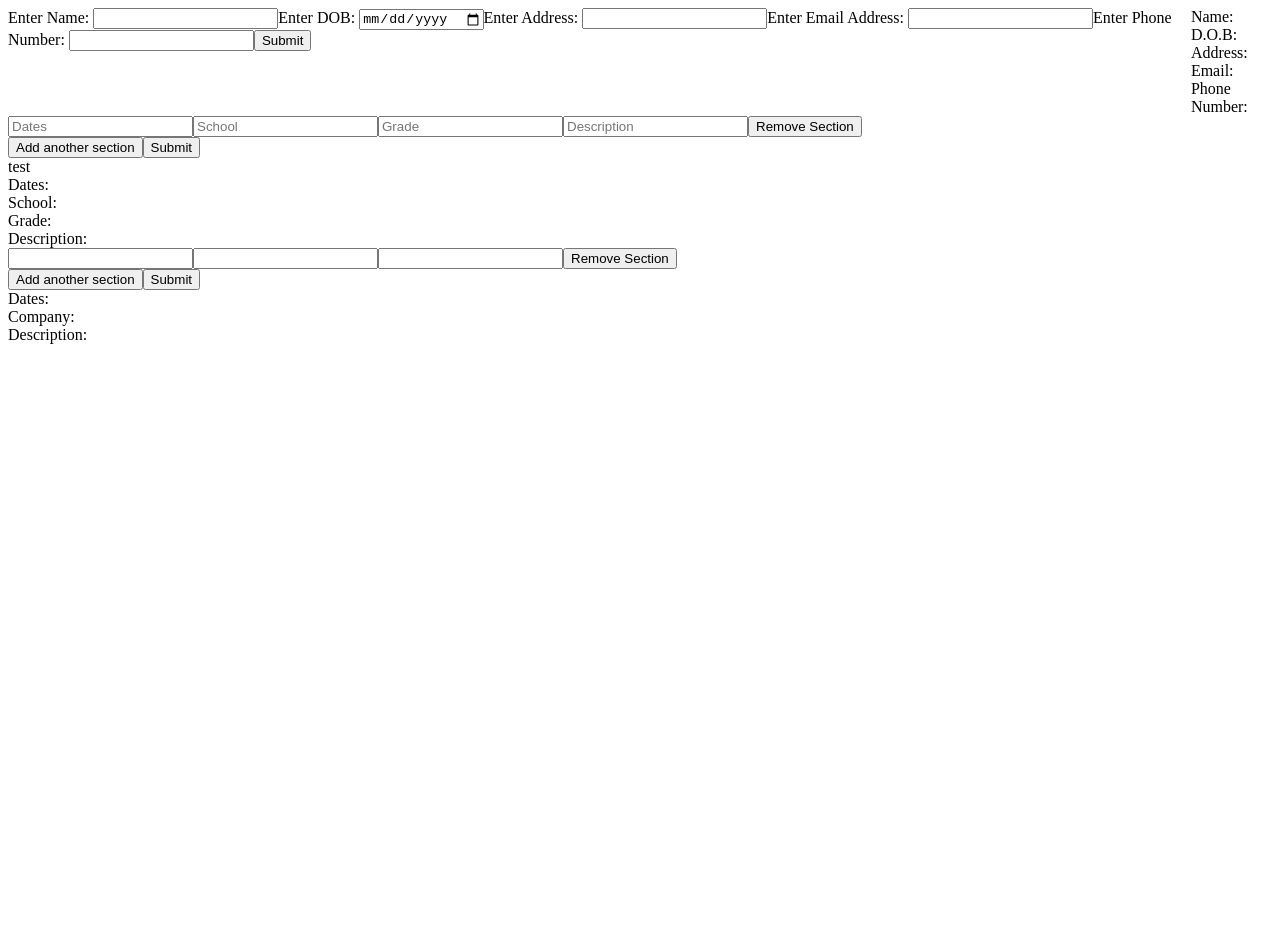
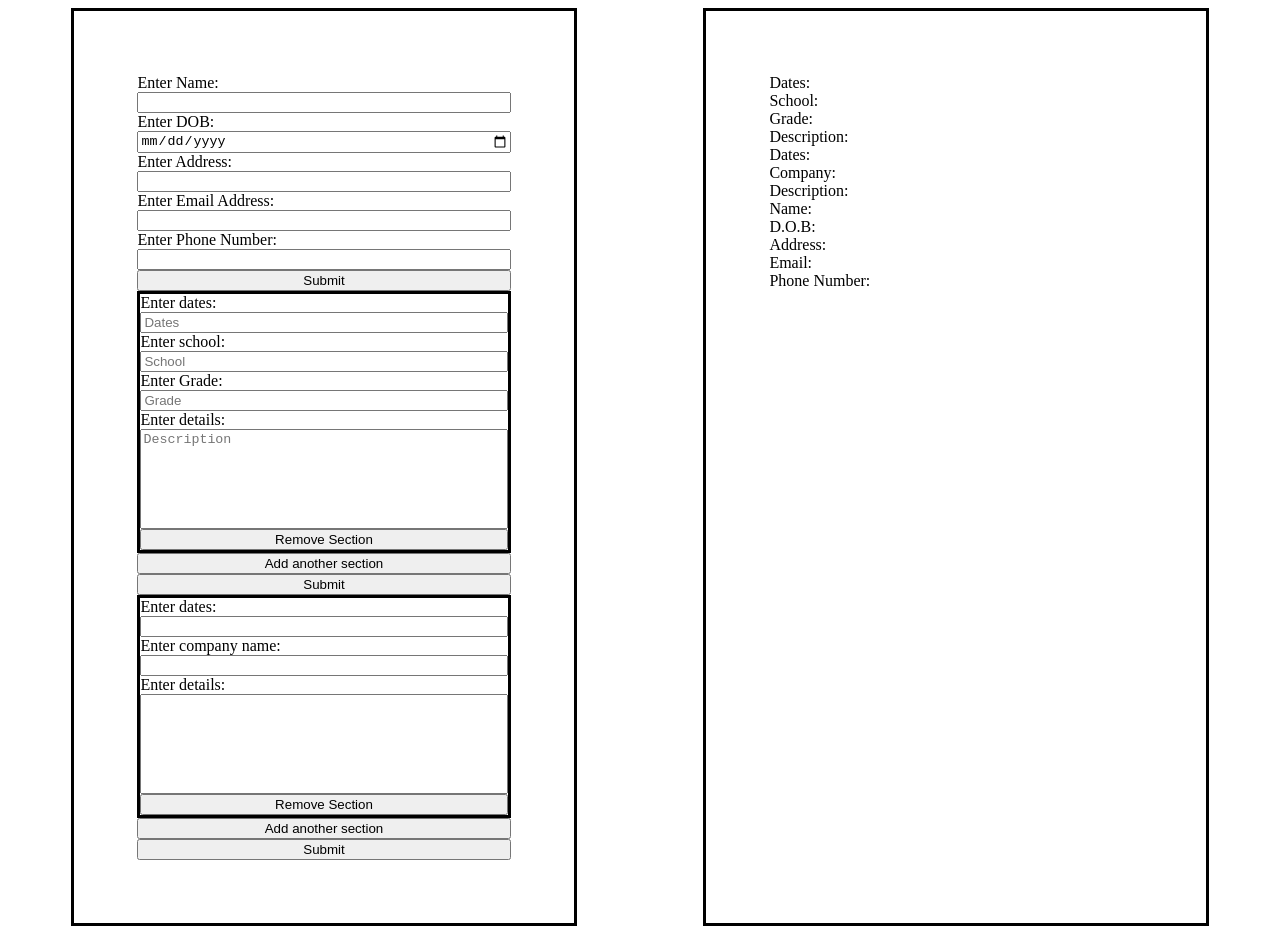
Before and after one commit to dunsd/cv-project, a React (Create React App) app: page / in a window 1280 px wide. Before the commit the page ends 800 px from the top, so only its background shows below. Built offline with nearby package versions, Linux system fonts and the light colour scheme.

Commit message:
Move css files, add styling to organise App

```diff
--- a/src/App.css
+++ b/src/App.css
@@ -3,5 +3,16 @@
 .mainSection {
     display: flex;
     justify-content: space-around;
+}
 
+.forms {
+    width: 40%;
+    border: solid black;
+    padding: 5%;
 }
+
+.displays {
+    width: 40%;
+    border: solid black;
+    padding: 5%;
+}
--- a/src/App.js
+++ b/src/App.js
@@ -74,23 +74,17 @@ const App = () => {
   return (
     <div>
       <div className='mainSection'>
+        <div className='forms'>
           <UserForm
             userInfo = {userInfo}
             handleSubmit = {handleUserSubmit}
             onUserChange = {onUserChange}
           />
-        <UserDetails
-        userInfo = {userInfo}
-        />
-      </div>
           <EducationForm
             eduInputs = {eduInputs}
             onEduChange = {onEduChange}
             removeEdu = {removeEdu}
             addEduSection={addEduSection}
-      />
-      <EducationDisplay
-        eduInputs={eduInputs}
           />
           <WorkForm
             workInputs = {workInputs}
@@ -98,9 +92,19 @@ const App = () => {
             removeWork = {removeWork}
             addWorkSection = {addWorkSection}
           />
+        </div>
+        <div className='displays'>
+        <EducationDisplay
+          eduInputs={eduInputs}
+        />
         <WorkDisplay
           workInputs={workInputs}
         />
+        <UserDetails
+          userInfo = {userInfo}
+        />
+        </div>
+      </div>
     </div>
   )
 }
--- a/src/components/EducationDisplay.js
+++ b/src/components/EducationDisplay.js
@@ -3,21 +3,21 @@ import React from "react";
 const EducationDisplay = ({eduInputs}) => {
 
     return (
-        <div> test {eduInputs.desc}
+        <div>
             {eduInputs.map((input, index) => {
                 return (
                 <div key={index}>
                      <div className="eduDates">
-                        Dates: {input.dates}
+                        Dates:<br />{input.dates}
                      </div>
                      <div className="eduSchool">
-                        School: {input.school}
+                        School:<br />{input.school}
                      </div>
                      <div className="eduGrade">
-                        Grade: {input.grade}
+                        Grade:<br />{input.grade}
                      </div>
                      <div className="eduDesc">
-                        Description: {input.desc}
+                        Description:<br />{input.desc}
                      </div>
                 </div>
                 )
--- a/src/components/EducationForm.js
+++ b/src/components/EducationForm.js
@@ -1,4 +1,5 @@
 import React from "react";
+import './css/EducationForm.css'
 
 const EducationForm = ({eduInputs, onEduChange, removeEdu, addEduSection}) => {
 
@@ -10,26 +11,31 @@ const EducationForm = ({eduInputs, onEduChange, removeEdu, addEduSection}) => {
         <form className="eduForm" onSubmit={onEduSubmit}>
             {eduInputs.map((input, index) => {
                 return (
-                    <div key={index}>
+                    <div className="formDiv" key={index}>
+                        <label htmlFor="datesInput">Enter dates:</label>
                             <input
                                 name='dates'
                                 placeholder="Dates"
                                 value={input.dates}
                                 onChange={event => onEduChange(index, event)}
                             />
+                        <label className="schoolInput">Enter school: </label>
                             <input
                                 name="school"
                                 placeholder="School"
                                 value={input.school}
                                 onChange={event => onEduChange(index, event)}
                             />
+                        <label className="gradeInput">Enter Grade: </label>
                             <input
                                 name="grade"
                                 placeholder="Grade"
                                 value={input.grade}
                                 onChange={event => onEduChange(index, event)}
                         />
-                        <input
+                            <label className="descInput">Enter details: </label>
+                            <textarea
+                                id="descInput"
                                 name="desc"
                                 placeholder="Description"
                                 value={input.desc}
--- a/src/components/UserForm.js
+++ b/src/components/UserForm.js
@@ -1,5 +1,5 @@
 import React from "react";
-import './UserForm.css';
+import './css/UserForm.css';
 
 
 const UserForm = ({userInfo, handleUserSubmit, onUserChange}) => {
--- a/src/components/WorkDisplay.js
+++ b/src/components/WorkDisplay.js
@@ -9,13 +9,13 @@ const WorkDisplay = ({workInputs}) => {
                     return (
                         <div key={index}>
                             <div className="workDates">
-                                Dates: {input.dates}
+                                Dates:<br />{input.dates}
                             </div>
                             <div className="workCompany">
-                                Company: {input.company}
+                                Company:<br />{input.company}
                             </div>
                             <div className="workDesc">
-                                Description: {input.desc}
+                                Description:<br />{input.desc}
                             </div>
                         </div>
                     )
--- a/src/components/WorkForm.js
+++ b/src/components/WorkForm.js
@@ -1,31 +1,7 @@
 import React from "react";
+import './css/WorkForm.css';
 
 const WorkForm = ({workInputs, onWorkChange, removeWork, addWorkSection}) => {
-
-    // const [workInputs, setWorkInputs] = useState([
-    //     {
-    //         dates: "",
-    //         company: "",
-    //         desc: "",
-    //     }
-    // ])
-
-    // const onWorkChange = (index, event) => {
-    //     let data = [...workInputs];
-    //     data[index][event.target.name] = event.target.value;
-    //     setWorkInputs(data);
-    // }
-
-    // const removeWork = (index) => {
-    //     let data = [...workInputs];
-    //     data.splice(index, 1);
-    //     setWorkInputs(data);
-    // }
-
-    // const addWorkSection = () => {
-    //     let newSection = {dates: "", company: "", desc: ""};
-    //     setWorkInputs([...workInputs, newSection]);
-    // }
 
     const onWorkSubmit = (e) => {
         e.preventDefault();
@@ -35,18 +11,25 @@ const WorkForm = ({workInputs, onWorkChange, removeWork, addWorkSection}) => {
         <form className="workForm" onSubmit={onWorkSubmit}>
             {workInputs.map((input, index) => {
                 return (
-                    <div key={index}>
+                    <div className="formDiv" key={index}>
+                            <label htmlFor="datesInput">Enter dates: </label>
                             <input
+                                type="text"
                                 name="dates"
+                                id="datesInput"
                                 value={input.dates}
                                 onChange={event => onWorkChange(index, event)}
                             />
+                            <label htmlFor="companyInput">Enter company name: </label>
                             <input
+                                id="companyInput"
                                 name="company"
                                 value={input.company}
                                 onChange={event => onWorkChange(index, event)}
                             />
-                        <input
+                            <label htmlFor="descInput">Enter details: </label>
+                            <textarea
+                                id="descInput"
                                 name="desc"
                                 value={input.desc}
                                 onChange={event => onWorkChange(index, event)}
--- /dev/null
+++ b/src/components/css/EducationForm.css
@@ -0,0 +1,16 @@
+.eduForm {
+    display: flex;
+    flex-direction: column;
+}
+
+.formDiv {
+    display: flex;
+    flex-direction: column;
+    border: solid black;
+}
+
+#descInput {
+    height: 100px;
+    resize: none;
+    overflow: auto;
+}
--- a/src/components/UserForm.css
+++ b/src/components/css/UserForm.css
@@ -1,4 +1,4 @@
-.entryForm {
+.userForm {
     display: flex;
     flex-direction: column;
 }
--- /dev/null
+++ b/src/components/css/WorkForm.css
@@ -0,0 +1,16 @@
+.workForm {
+    display: flex;
+    flex-direction: column;
+}
+
+.formDiv {
+    display: flex;
+    flex-direction: column;
+    border: solid black;
+}
+
+#descInput {
+    height: 100px;
+    resize: none;
+    overflow: auto;
+}
```
Lines whose indentation alone changed are shown as unchanged.
